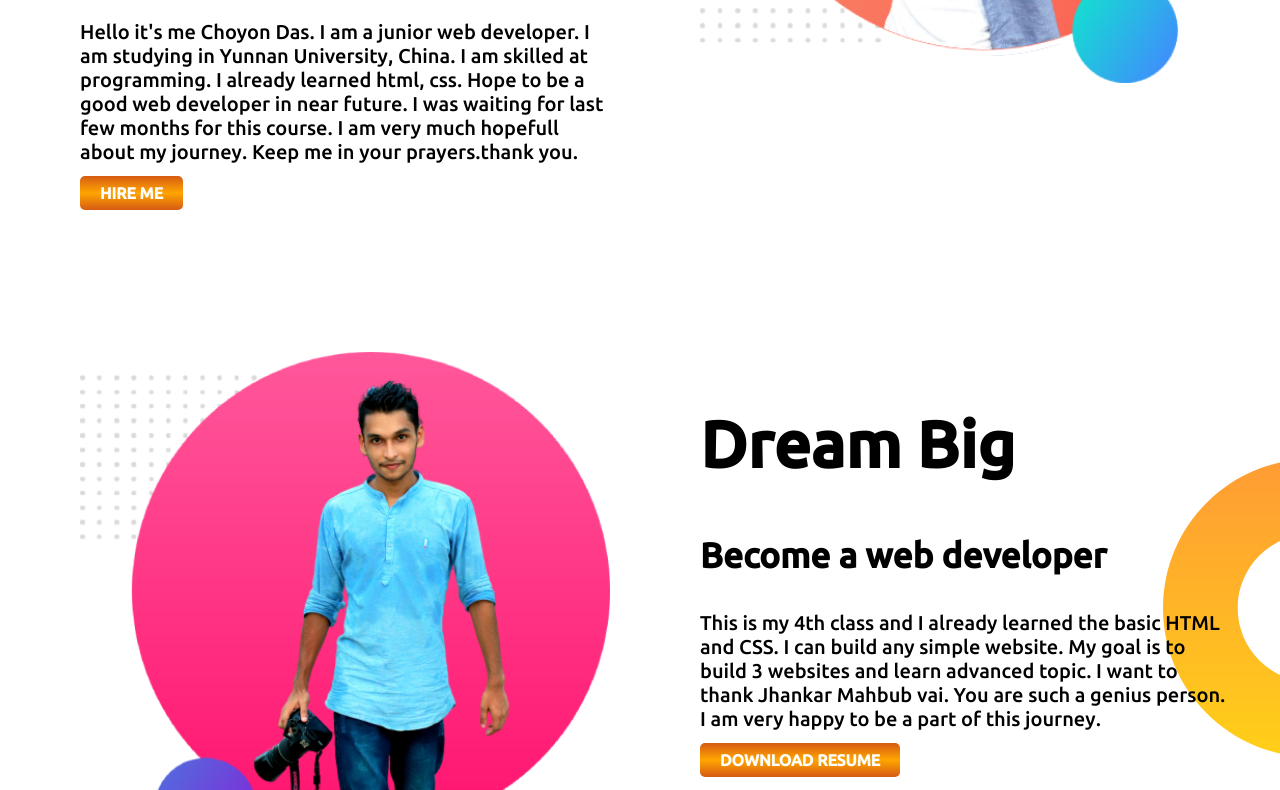
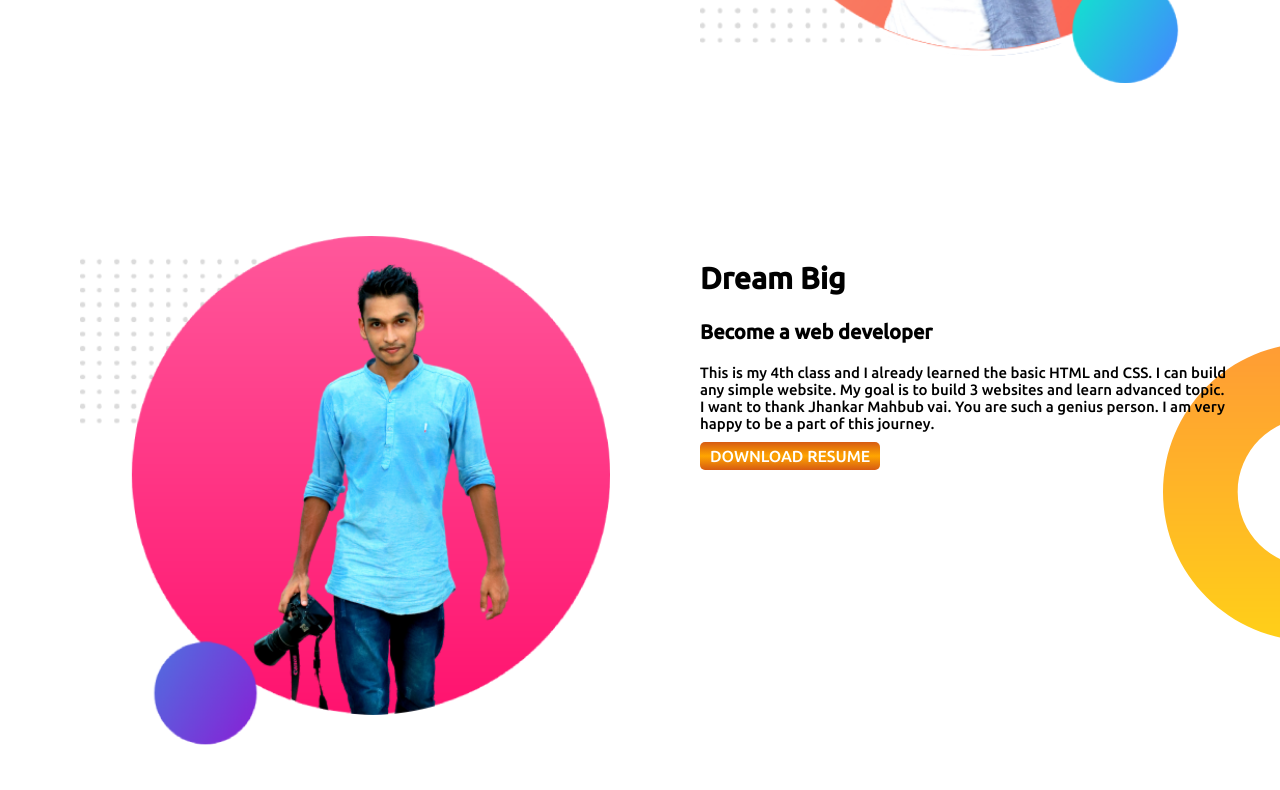
Before and after one commit to choyondas/portfolio, a plain HTML site: page index.html in a window 1280 px wide. Shown: the part 493-1283 px from the top of the page. Drawn offline with Linux system fonts and the light colour scheme.

Commit message:
width matching

```diff
--- a/style.css
+++ b/style.css
@@ -8,16 +8,16 @@ span {
 }
 
 h1 {
-    font-size: 65px;
+    font-size: 30px;
 }
 
 p {
-    font-size: 20px;
+    font-size: 15px;
     font-weight: 500;
 }
 
 h3 {
-    font-size: 35px;
+    font-size: 20px;
 }
 
 .block_container {
@@ -38,10 +38,10 @@ h3 {
 .button {
     text-decoration: none;
     background-image: linear-gradient(rgb(214, 91, 19), orange, rgb(214, 91, 19));
-    padding: 8px 20px;
+    padding: 5px 10px;
     border-radius: 5px;
     color: white;
-    font-weight: 700;
+    font-weight: 400;
 }
 
 .top-banner {
@@ -60,7 +60,6 @@ h3 {
 .box {
     width: 50%;
     padding: 20px;
-    height: 550px;
     box-shadow: 5px 5px 40px gray;
     margin: 30px;
 }
```
